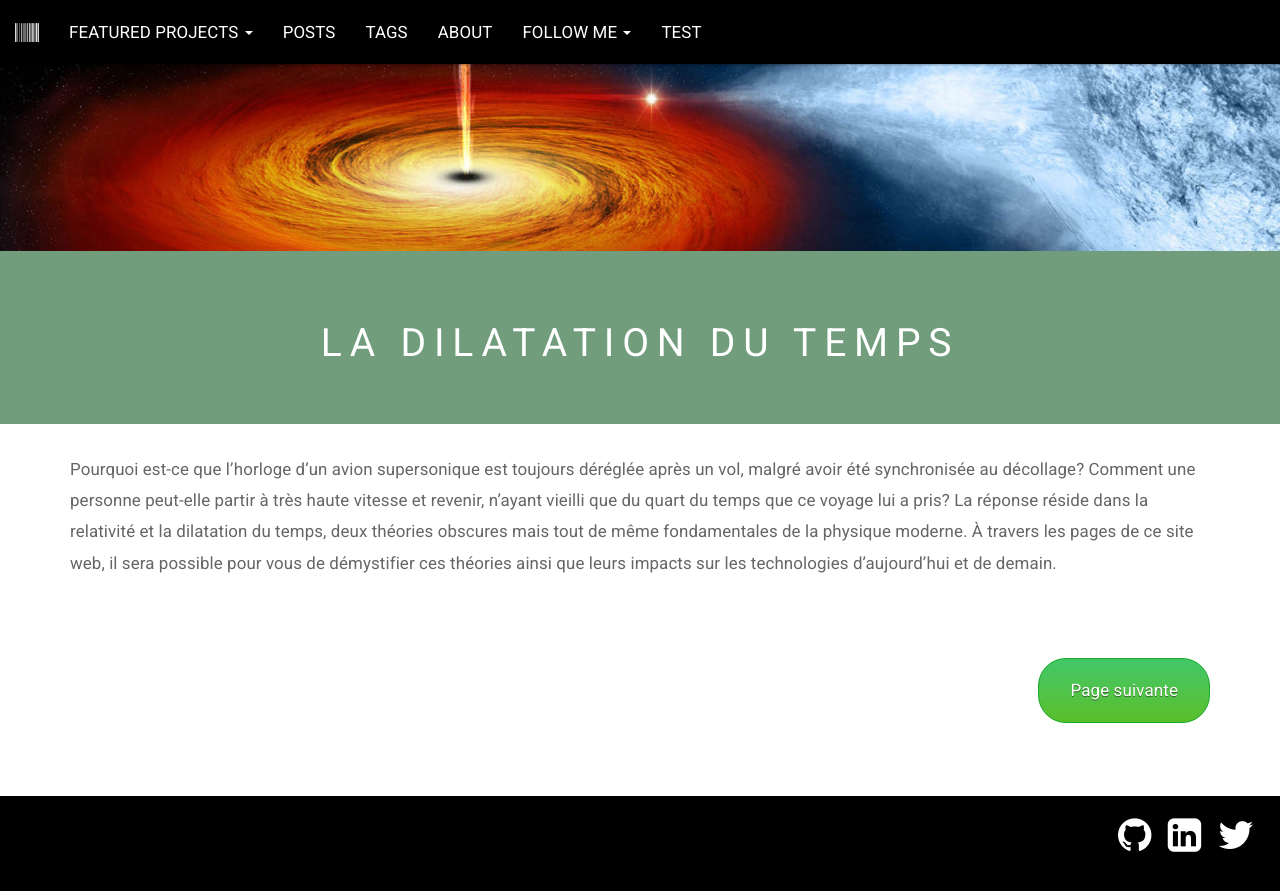
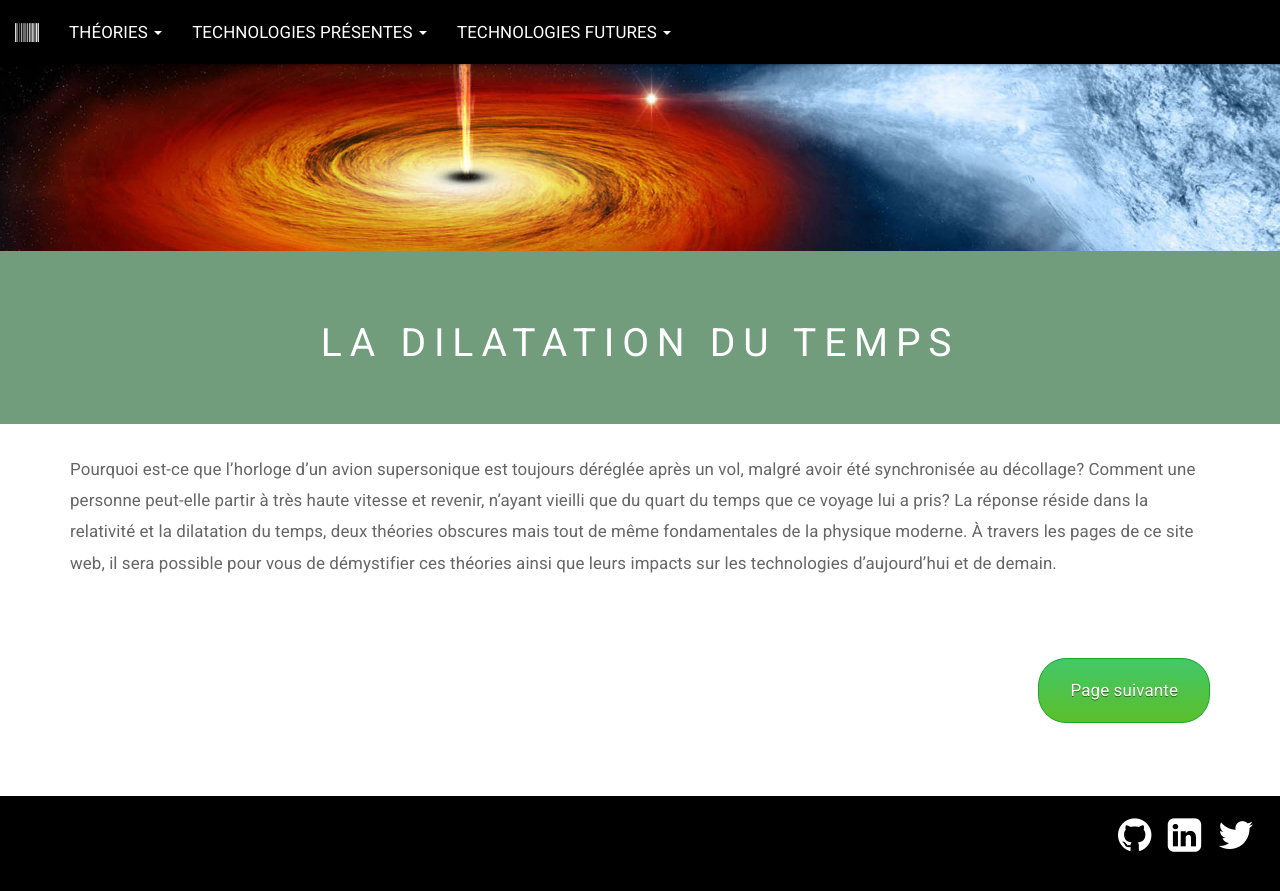
Before and after one commit to Fog100/Fog100.github.io, a Jekyll site: the page built from docs/index.html, in a window 1280 px wide. Shown: the top 891 px of the page. Built offline with Jekyll 4.4.1, drawn with Linux system fonts in a browser that asks for light colours; the list of posts is cut into pages by our own code.

Commit message:
Navbar revamp.

```diff
--- a/docs/_data/settings.yml
+++ b/docs/_data/settings.yml
@@ -7,28 +7,21 @@ disqus:
 google-ID: 'UA-91332049-1'
 
 menu:
-  - name: Featured Projects
+  - name: Théories
     submenu:
-      - name: MicroBam
-        link: /projects/microbam
-      - name: OurLegacy
-        link: /projects/ourlegacy
-  - name: Posts
-    link: /
-  - name: Tags
-    link: /tags
-  - name: About
-    link: /about
-  - name: Follow me
+        - name: La relativité
+          link: théories/relativité
+        - name: La dilatation temporelle
+          link: théories/dilatation-temporelle
+  - name: Technologies présentes
     submenu:
-      - name: GitHub
-        icon: github
-        link: http://github.com/alainpham
-      - name: LinkedIn
-        icon: linkedin-square
-        link: http://www.linkedin.com/in/alainpham
-      - name: Twitter
-        icon: twitter
-        link: https://twitter.com/koint
-  - name: Test
-    link: /test
+        - name: Les satéllites
+          link: technologies-présentes/satéllites
+        - name: La station spatiale internationale
+          link: technologies-présentes/station-spatiale
+  - name: Technologies futures
+    submenu:
+        - name: Les voyages intersidéraux
+          link: technologies-futures/voyages-intersidéraux
+        - name: Les voyages temporels
+          link: technologies-futures/voyages-temporels
```
